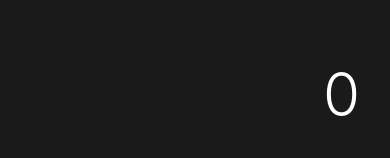
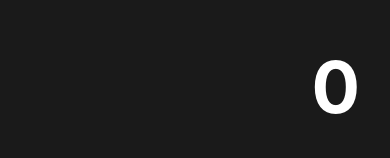
Before and after one commit to Amdaneji/calculator-app, a React Native app: screen / in a window 390 px wide. Shown: the part 244-402 px from the top of the page. Built offline with nearby package versions, Linux system fonts and the light colour scheme.

Commit message:
feat(ui): show expression as main text and evaluated result below it; larger bold main display

```diff
--- a/App.js
+++ b/App.js
@@ -90,7 +90,7 @@ export default function App() {
     }
   };
 
-  // Compute live expression and live result (e.g. "12 + 3 = 15")
+  // Compute live result (evaluated) only after user begins entering the next operand
   const liveResult = (previousValue !== null && operation && !waitingForOperand && display !== '')
     ? (() => {
       const current = parseFloat(display);
@@ -100,9 +100,10 @@ export default function App() {
     })()
     : '';
 
-  const expression = (previousValue !== null && operation)
-    ? `${previousValue} ${operation} ${!waitingForOperand ? display : ''}${liveResult ? ` = ${liveResult}` : ''}`.trim()
-    : '';
+  // Main display text: show full expression if there's a pending operation, otherwise show the current input
+  const mainDisplayText = (previousValue !== null && operation)
+    ? `${previousValue} ${operation} ${!waitingForOperand ? display : ''}`.trim()
+    : display;
 
   const Button = ({ onPress, title, style }) => (
     <TouchableOpacity
@@ -119,8 +120,10 @@ export default function App() {
       <StatusBar barStyle="light-content" />
       <View style={styles.calculator}>
         <View style={styles.displayContainer}>
-          <Text style={styles.expression} numberOfLines={1} ellipsizeMode="tail">{expression}</Text>
-          <Text style={styles.display} numberOfLines={1} adjustsFontSizeToFit>{display}</Text>
+          <Text style={styles.display} numberOfLines={1} adjustsFontSizeToFit>{mainDisplayText}</Text>
+          {liveResult ? (
+            <Text style={styles.liveResult} numberOfLines={1} ellipsizeMode="tail">{liveResult}</Text>
+          ) : null}
         </View>
 
         <View style={styles.buttonsContainer}>
@@ -243,14 +246,20 @@ const styles = StyleSheet.create({
     paddingTop: 24,
   },
   display: {
-    fontSize: 60,
+    fontSize: 72,
     color: '#fff',
-    fontWeight: '300',
+    fontWeight: '700',
   },
   expression: {
     fontSize: 18,
     color: '#bfbfbf',
     marginBottom: 6,
+    alignSelf: 'flex-end',
+  },
+  liveResult: {
+    fontSize: 22,
+    color: '#bfbfbf',
+    marginTop: 6,
     alignSelf: 'flex-end',
   },
   buttonsContainer: {
```
